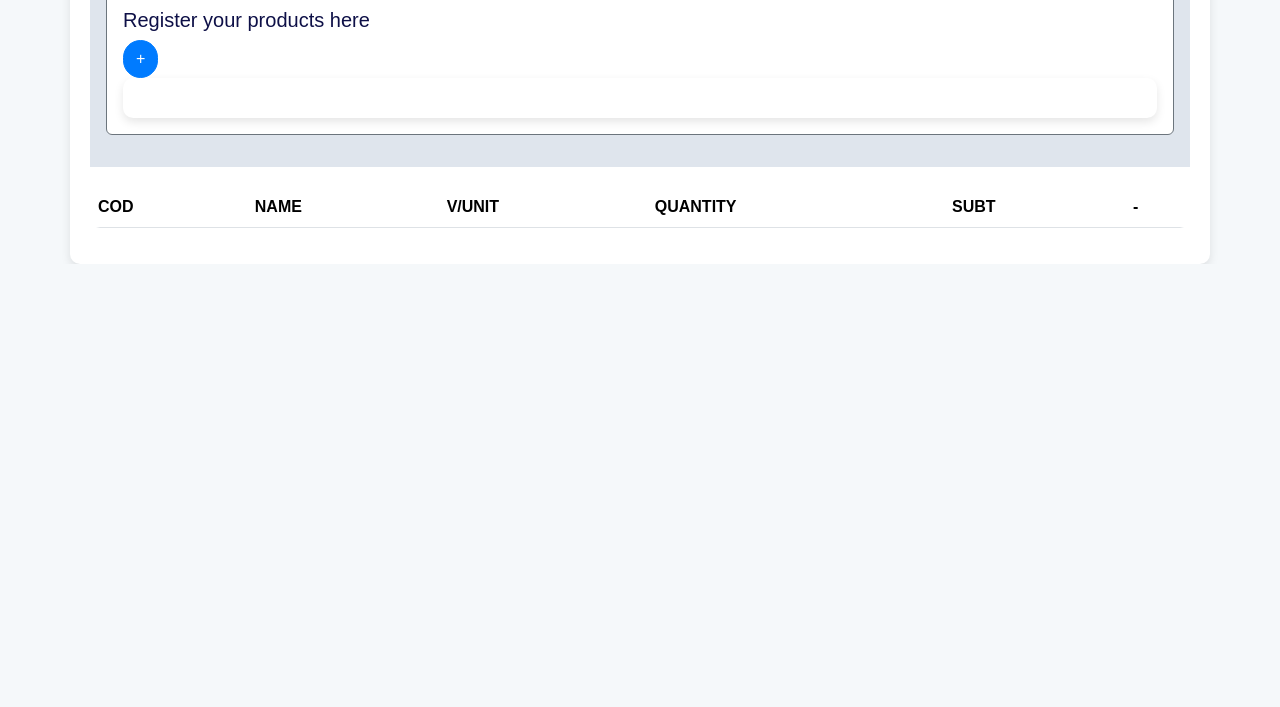
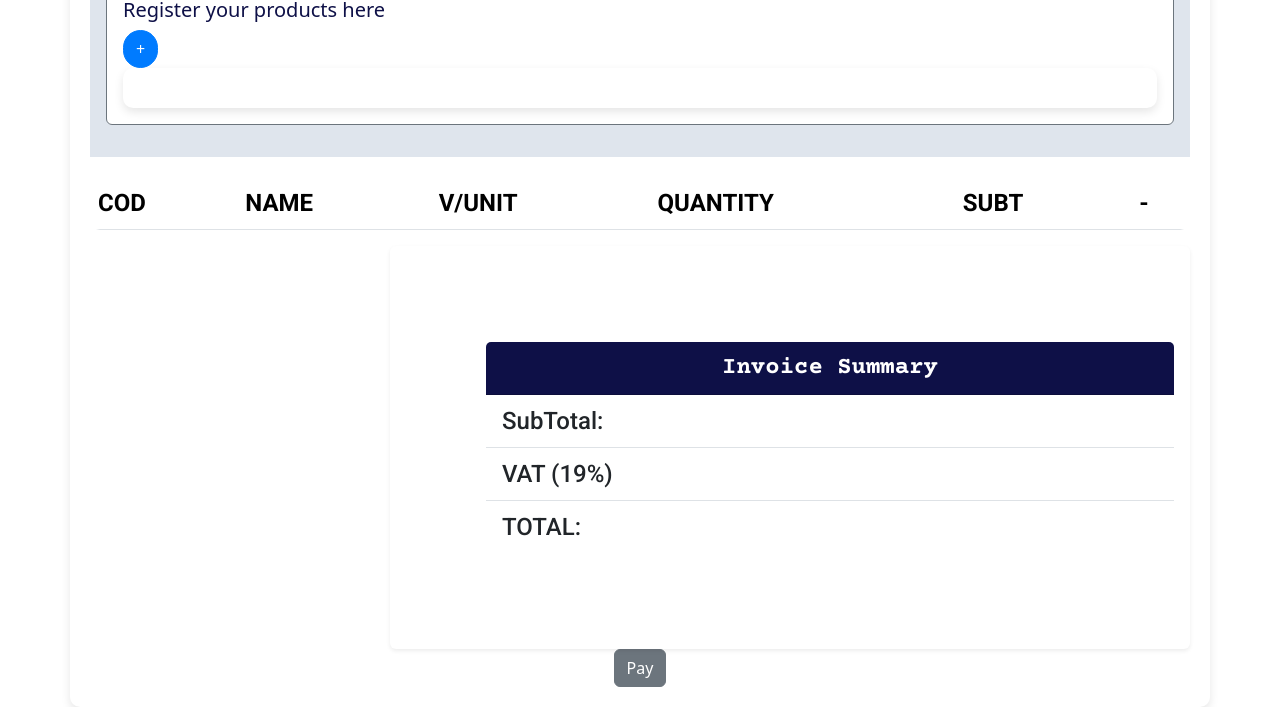
Before and after one commit to LauraVargas22/FacturaElectronica, a website built with Vite: page index.html in a window 1280 px wide. Shown: the part 684-1391 px from the top of the page. Before the commit the page ends 948 px from the top, so only its background shows below. Built offline with nearby package versions, Linux system fonts and the light colour scheme.

Commit message:
feat: :art: Styles Table and Card

```diff
--- a/index.html
+++ b/index.html
@@ -41,7 +41,22 @@
 
         </tbody>
       </table>
-    </div>
+      <div class="d-flex justify-content-end">
+        <div id="card" class="card border-0 shadow-sm rounded">
+          <div id="card_header" class="card-header text-center fw-bold">
+            Invoice Summary
+          </div>
+          <ul class="list-group list-group-flush">
+            <li id="subTotalInvoice" class="list-group-item d-flex justify-content-between align-items-center">SubTotal:</li>
+            <li id="vatInvoice" class="list-group-item d-flex justify-content-between align-items-center">VAT (19%)</li>
+            <li id="totalInvoice" class="list-group-item d-flex justify-content-between align-items-center">TOTAL:</li>
+          </ul>
+        </div>
+      </div>
+      <div class="d-flex justify-content-center">
+        <button type="button" class="btn btn-secondary">Pay</button>
+      </div>
+      </div>
     <script type="module" src="/src/main.js" defer></script>
   </body>
 </html>
--- a/src/components/headerInvoice.js
+++ b/src/components/headerInvoice.js
@@ -13,7 +13,7 @@ export class HeaderInvoice extends HTMLElement {
         <div class="row p-4">
             <label for="numInvoice" class="col-3 form-label">Num Invoice</label>
             <div class="col-6">
-            <p class="form-control">${numInvoice}</p>
+            <input class="form-control" type="text" placeholder="${numInvoice}" aria-label="Disabled input example" disabled>
             </div>
         </div>
         <div class="row p-4">
--- a/src/css/style.css
+++ b/src/css/style.css
@@ -36,12 +36,6 @@ label {
 }
 #products_text {
   color: #0E1047;
-}
-
-/* Fondo general */
-body {
-  background-color: #f5f8fa;
-  font-family: 'Arial', sans-serif;
 }
 
 /* Contenedor principal */
@@ -104,6 +98,9 @@ table {
   background: #ffffff;
   border-radius: 10px;
   overflow: hidden;
+  font-family: "Roboto", serif;
+  font-weight: 500;
+  font-size: 1.5rem;
 }
 
 table th {
@@ -125,3 +122,27 @@ table tr:nth-child(even) {
 table tr:hover {
   background-color: #f1f1f1;
 }
+
+#card {
+  width: 50rem;
+  background-color: white;
+  padding: 6rem;
+  padding-right: 1rem;
+}
+
+#card_header {
+  font-family: "Courier Prime", serif;
+  font-weight: 600;
+  background: #0E1047;
+  color: white;
+  font-size: 1.5rem;
+}
+
+li {
+  font-size: 1rem;
+  background-color: #ffffff;
+  font-family: "Roboto", serif;
+  color: black;
+  font-weight: 500;
+  font-size: 1.5rem;
+}
--- a/src/js/createProducts.js
+++ b/src/js/createProducts.js
@@ -1,3 +1,7 @@
+let summarySubTotal = 0;
+let summaryVat = 0;
+let summaryTotal = 0;
+
 export const createProducts = () => {
     let id = Date.now().toString(16);
     let productsHTML = /*HTML*/ `
@@ -54,17 +58,34 @@ export const createProducts = () => {
                 const subTotal = (quantity * unitValue).toFixed(2);
 
                 document.getElementById(`tableSubTotal${id}`).textContent = `${subTotal}`;
+
+                summarySubTotal += parseFloat(subTotal);
+                const subTotalInvoice = document.getElementById('subTotalInvoice').innerText = `${summarySubTotal}`;
+
+                summaryVat = parseFloat(summarySubTotal * 19 / 100).toFixed(2);
+                const vatInvoice = document.getElementById('vatInvoice').innerText = `${summaryVat}`;
+
+                summaryTotal = (parseFloat(summarySubTotal) + parseFloat(summaryVat)).toFixed(2);
+                const totalInvoice = document.getElementById('totalInvoice').innerText = `${summaryTotal}`;
             }
         });
     });
+
         const removeProducts = document.querySelectorAll(`.remove-product[data-id="${id}"]`);
         removeProducts.forEach(removeProduct => {
             removeProduct.addEventListener("click", () => {
+                const subTotal = parseFloat(document.getElementById(`tableSubTotal${id}`).textContent || 0);
+                summarySubTotal -= subTotal;
+                const subTotalInvoice = document.getElementById('subTotalInvoice').innerText = `${summarySubTotal}`;
+
+                summaryVat = parseFloat(summarySubTotal * 19 / 100).toFixed(2);
+                const vatInvoice = document.getElementById('vatInvoice').innerText = `${summaryVat}`;
+
+                summaryTotal = (parseFloat(summarySubTotal) + parseFloat(summaryVat)).toFixed(2);
+                const totalInvoice = document.getElementById('totalInvoice').innerText = `${summaryTotal}`;
+
                 document.querySelector(`#numProducts${id}`).remove();
                 document.querySelector(`#row${id}`).remove();
-
-                if (formElement) formElement.remove();
-                if (tableRowElement) tableRowElement.remove();
             });
         })
     }, 0);
```
Also changed, not shown: src/js/tableProducts.js (added).
